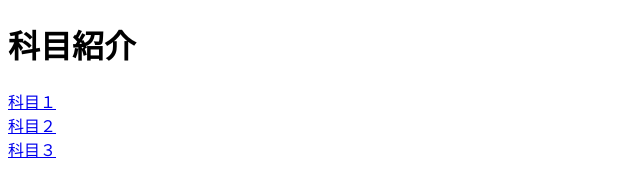
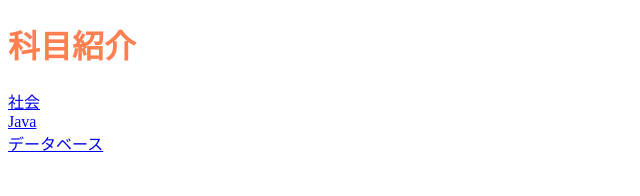
Before and after one commit to Shirakawa0/ensyukadai01, a plain HTML site: page index.html in a window 1280 px wide. Shown: the whole page, without its empty margins (0-640 px from the left). Drawn offline with Linux system fonts and the light colour scheme.

Commit message:
index.htmlの科目名を修正

```diff
--- a/index.html
+++ b/index.html
@@ -3,13 +3,14 @@
 <head>
     <meta charset="UTF-8">
     <title>コース紹介</title>
+    <link rel="stylesheet" href="css/test.css">
 </head>
 <body>
-    <h1>科目紹介</h1>
-    <a href="kamoku1.html">科目１</a>
+    <h1 class="title">科目紹介</h1>
+    <a href="kamoku1.html">社会</a>
     <br>
-    <a href="kamoku2.html">科目２</a>
+    <a href="kamoku2.html">Java</a>
     <br>
-    <a href="kamoku3.html">科目３</a>
+    <a href="kamoku3.html">データベース</a>
 </body>
 </html>
```
